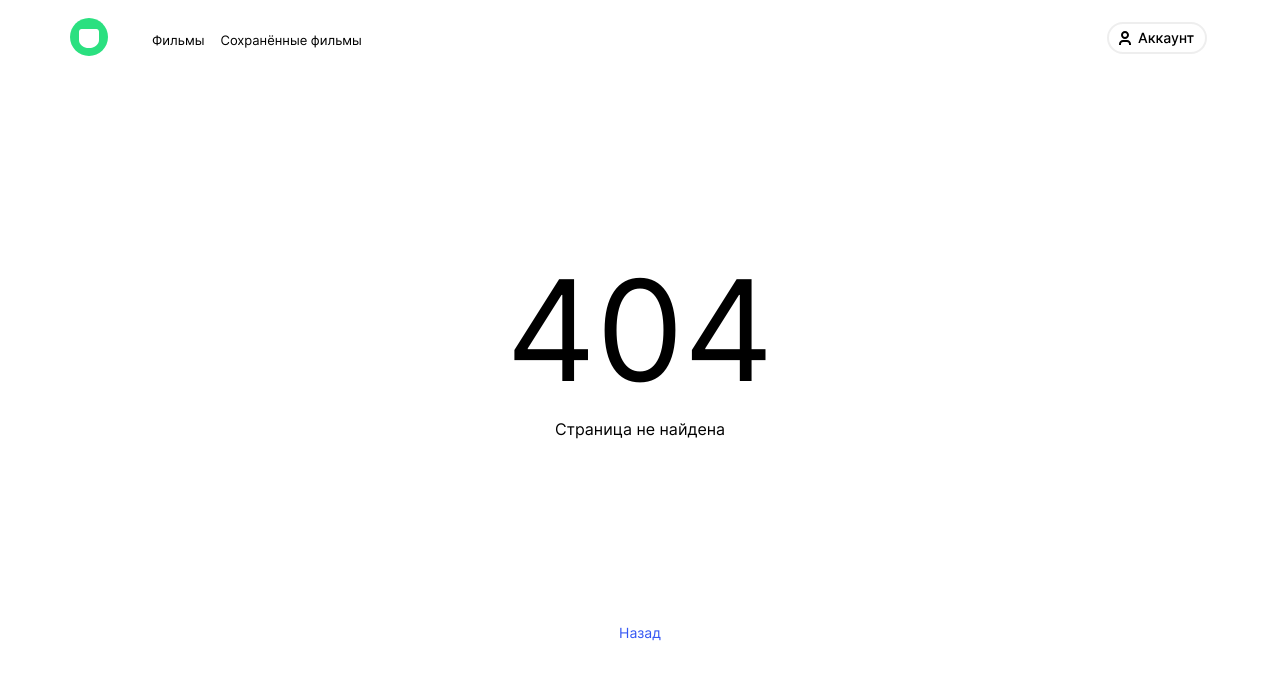
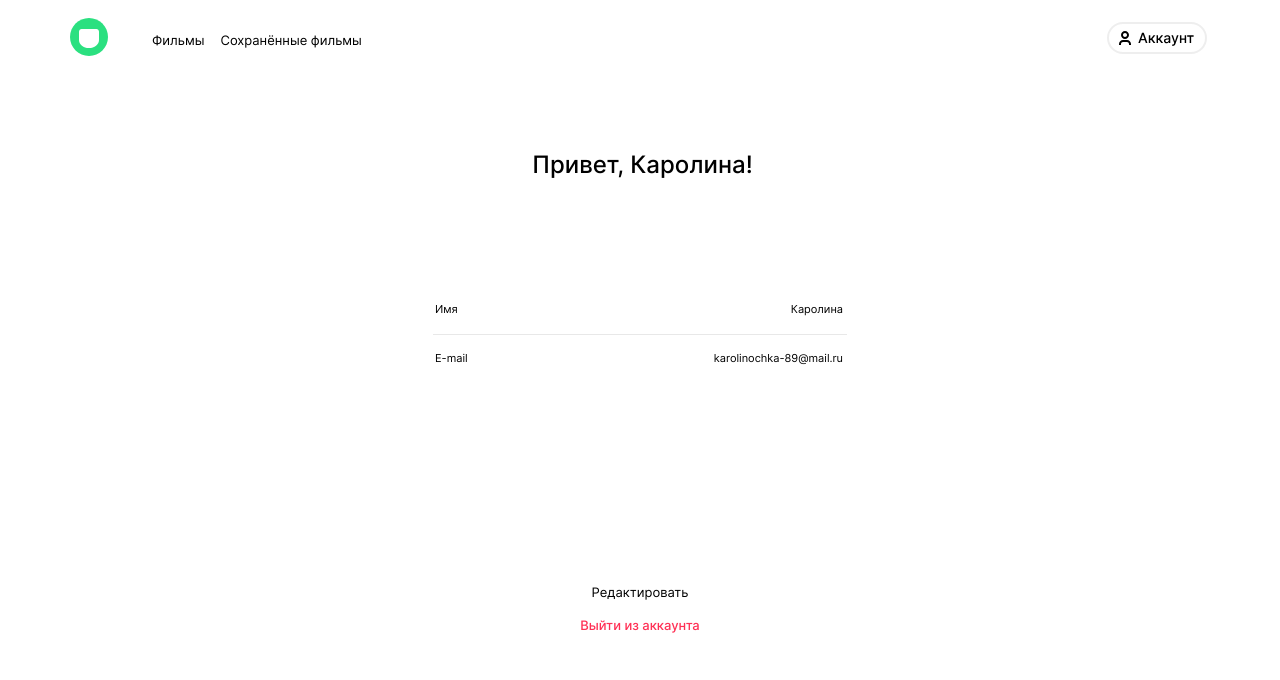
Before and after one commit to karolina-kovdya/movies-explorer-frontend, a React (Create React App) app: page /profile in a window 1280 px wide. Before the commit this address had no page. Shown: the top 680 px of the page. Built offline with nearby package versions, Linux system fonts and the light colour scheme.

Commit message:
добавляет компонент Profile

```diff
--- a/src/components/App/App.js
+++ b/src/components/App/App.js
@@ -6,6 +6,7 @@ import Register from '../Register/Register';
 import Login from '../Login/Login';
 import NotFoundPage from '../NotFoundPage/NotFoundPage';
 import Movies from '../Movies/Movies';
+import Profile from '../Profile/Profile';
 
 function App() {
   return (
@@ -24,9 +25,15 @@ function App() {
           />
 
           <Route
+            path='/profile'
+            element={<Profile />}
+          />
+
+          <Route
             path="/signin"
             element={<Login />}
           />
+
           <Route
             path="/signup"
             element={<Register />}
--- a/src/components/Header/Header.js
+++ b/src/components/Header/Header.js
@@ -17,8 +17,9 @@ function Header() {
           </>
         }
       ></Route>
-      {["/movies", "/saved-movies", "/profile"].map((path) => (
+      {["/movies", "/saved-movies", "/profile"].map((path, key) => (
         <Route
+          key={key}
           path={path}
           element={
             <>
--- a/src/components/Login/Login.css
+++ b/src/components/Login/Login.css
@@ -14,7 +14,7 @@
     border-bottom: 1px solid #3456F3;
 }
 
-.login-placeholder {
+.login__placeholder {
     margin: 0;
     font-family: 'Inter';
     font-style: normal;
--- a/src/components/Login/Login.js
+++ b/src/components/Login/Login.js
@@ -13,7 +13,7 @@ function Login() {
     >
       <>
         <label className="login__field">
-          <h3 className="login-placeholder">E-mail</h3>
+          <p className="login__placeholder">E-mail</p>
           <input
           className="login__input"
             type="text"
@@ -22,7 +22,7 @@ function Login() {
           />
         </label>
         <label className="login__field">
-          <h3 className="login-placeholder">Пароль</h3>
+          <p className="login__placeholder">Пароль</p>
           <input
           className="login__input"
             type="text"
--- a/src/components/Navigation/Navigation.css
+++ b/src/components/Navigation/Navigation.css
@@ -40,7 +40,7 @@
 .navTab__profile-link {
     width: 100px;
     height: 32px;
-   background-image: url(../../images/profile.svg);
+    background-image: url(../../images/profile.svg);
 }
 
 .navTab__profile-link:hover {
--- a/src/components/Navigation/Navigation.js
+++ b/src/components/Navigation/Navigation.js
@@ -12,7 +12,7 @@ function Navigation() {
           <Link to="/" className="navTab__link">Сохранённые фильмы</Link>
         </li>
       </ul>
-      <Link to='/' className="navTab__profile-link"></Link>
+      <Link to='/profile' className="navTab__profile-link"></Link>
     </div>
   );
 }
--- a/src/components/Profile/Profile.css
+++ b/src/components/Profile/Profile.css
@@ -0,0 +1,80 @@
+.profile {
+    margin: 76px 0 70px 0;
+    max-width: 100%;
+    display: flex;
+    flex-direction: column;
+    align-items: center;
+}
+
+.profile__title {
+    margin: 0 0 124px 5px;
+    font-family: 'Inter';
+    font-style: normal;
+    font-weight: 500;
+    font-size: 24px;
+    line-height: 29px;
+}
+
+.profile__field {
+    width: 410px;
+    display: flex;
+    justify-content: space-between;
+}
+
+.profile__placeholder {
+    padding: 0;
+    margin: 0 2px 0 0;
+    font-family: 'Inter';
+    font-style: normal;
+    font-weight: 400;
+    font-size: 11px;
+    line-height: 13px;
+}
+
+.profile__input {
+    width: 410px;
+    height: 16px;
+    border: none;
+    margin: 0 0 17px 0;
+}
+
+.profile__input:hover {
+    border-bottom: 1px solid #3456F3;
+}
+
+.profile__input:focus {
+    border-bottom: 1px solid #3456F3;
+}
+
+.profile__input_border {
+    border-bottom: 1px solid #E8E8E8;
+}
+
+.profile__link-container {
+    margin: 183px 0 0 0;
+    display: flex;
+    flex-direction: column;
+}
+
+.profile__change {
+    margin: 0 0 16px 0;
+    border: none;
+    background-color: inherit;
+    font-family: 'Inter';
+    font-style: normal;
+    font-weight: 400;
+    font-size: 13px;
+    line-height: 16px;
+    cursor: pointer;
+}
+
+.profile__link {
+    text-decoration: none;
+    font-family: 'Inter';
+    font-style: normal;
+    font-weight: 500;
+    font-size: 13px;
+    line-height: 16px;
+    text-align: center;
+    color: #FF3055;
+}
--- a/src/components/Profile/Profile.js
+++ b/src/components/Profile/Profile.js
@@ -0,0 +1,32 @@
+import "./Profile.css";
+import { useState } from "react";
+import { Link } from "react-router-dom";
+
+function Profile() {
+  const [userName, setUserName] = useState("Каролина");
+  const [email, setEmail] = useState("karolinochka-89@mail.ru");
+
+  return (
+    <section className="profile">
+      <h2 className="profile__title">Привет, {userName}!</h2>
+      <label className="profile__field">
+        <p className="profile__placeholder">Имя</p>
+        <p className="profile__placeholder">{userName}</p>
+      </label>
+        <input className="profile__input profile__input_border" type="text" name="name" required />
+      <label className="profile__field">
+        <p className="profile__placeholder">E-mail</p>
+        <p className="profile__placeholder">{email}</p>
+      </label>
+        <input className="profile__input" type="text" name="email" required />
+      <div className="profile__link-container">
+        <button className="profile__change" type="submit">Редактировать</button>
+        <Link to="/" className="profile__link">
+          Выйти из аккаунта
+        </Link>
+      </div>
+    </section>
+  );
+}
+
+export default Profile;
--- a/src/components/Register/Register.css
+++ b/src/components/Register/Register.css
@@ -14,7 +14,7 @@
     border-bottom: 1px solid #3456F3;
 }
 
-.register-placeholder {
+.register__placeholder {
     margin: 0;
     font-family: 'Inter';
     font-style: normal;
--- a/src/components/Register/Register.js
+++ b/src/components/Register/Register.js
@@ -13,7 +13,7 @@ function Register() {
     >
       <>
         <label className="register__field">
-          <h3 className="register-placeholder">Имя</h3>
+          <p className="register__placeholder">Имя</p>
           <input
           className="register__input"
             type="text"
@@ -22,7 +22,7 @@ function Register() {
           />
         </label>
         <label className="register__field">
-          <h3 className="register-placeholder">E-mail</h3>
+          <p className="register__placeholder">E-mail</p>
           <input
           className="register__input"
             type="text"
@@ -31,7 +31,7 @@ function Register() {
           />
         </label>
         <label className="register__field">
-          <h3 className="register-placeholder">Пароль</h3>
+          <p className="register__placeholder">Пароль</p>
           <input
           className="register__input"
             type="text"
```
